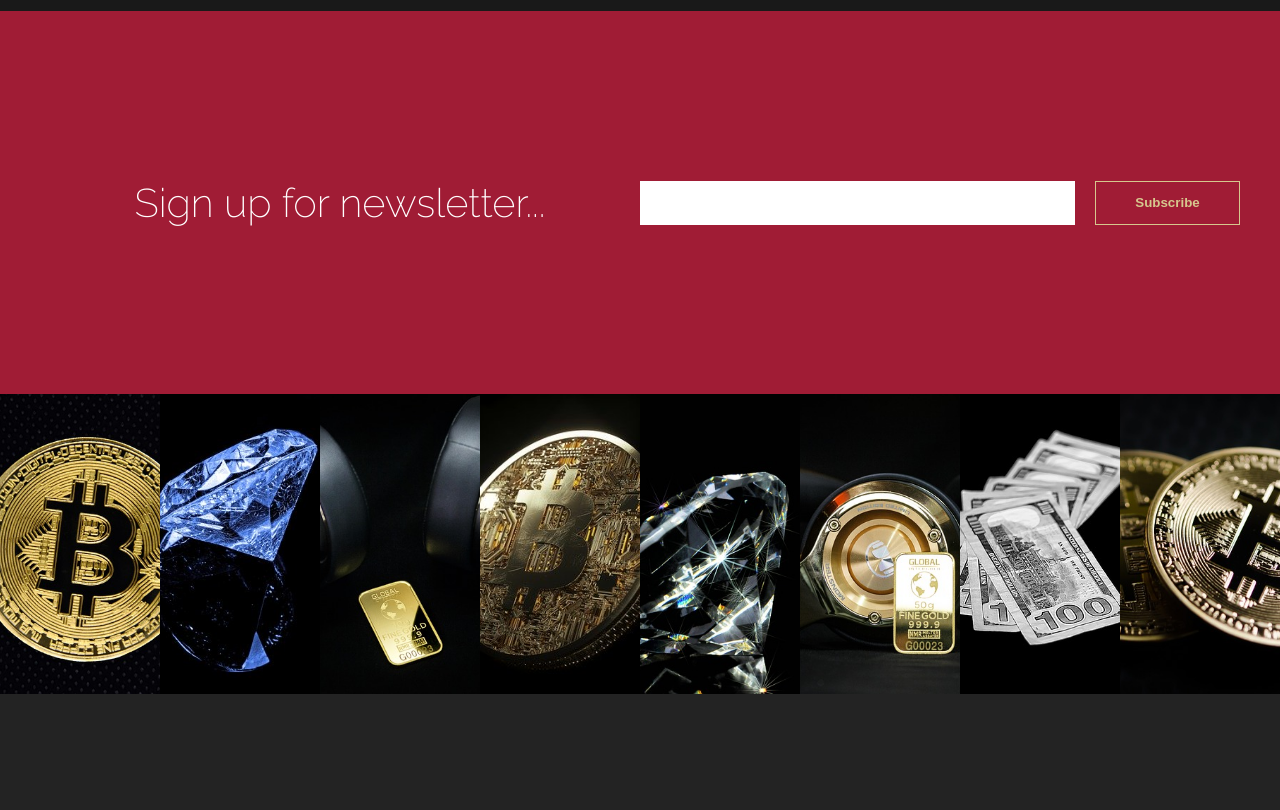
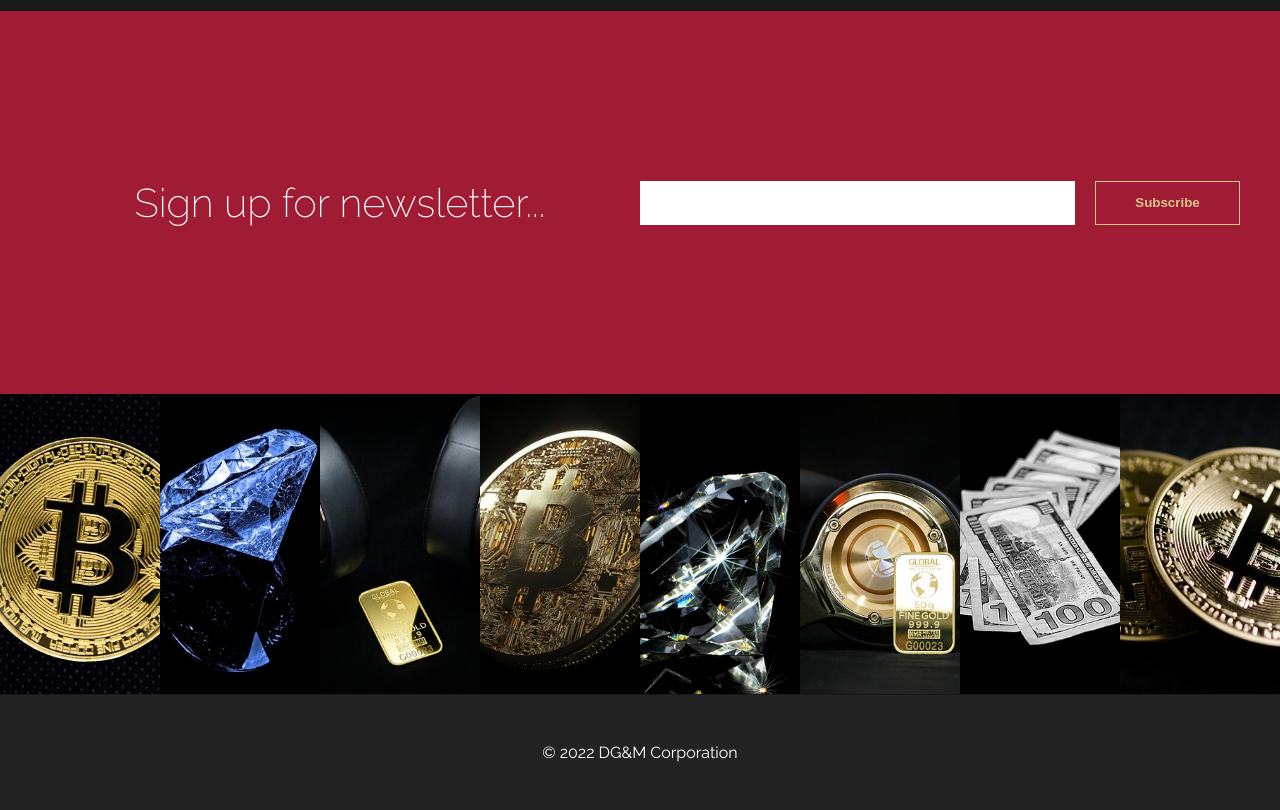
Before and after one commit to Ciupakabra9206/krypto, a website: page index.html in a window 1280 px wide. Shown: the part 3815-4625 px from the top of the page. Before the commit the page ends 4509 px from the top, so only its background shows below. Drawn offline with Linux system fonts and the light colour scheme.

Commit message:
Created footer

```diff
--- a/index.html
+++ b/index.html
@@ -180,7 +180,9 @@
             <img src="img/gallery/8.jpg" alt="gold bitcoin">
         </section>
     </main>
-
+    <footer class="footer">
+        <p class="footer__bottom-text"> &copy; <span class="footer__year"></span> DG&M Corporation</p>
+    </footer>
     <script src="js/main.js"></script>
 </body>
 </html>
--- a/js/main.js
+++ b/js/main.js
@@ -1,5 +1,6 @@
 const navMobile = document.querySelector('.nav-mobile')
 const navBtn = document.querySelector('.hamburger')
+const footerYear = document.querySelector('.footer__year')
 
 const handleNav = () => {
     navBtn.classList.toggle('is-active')
@@ -7,3 +8,10 @@ const handleNav = () => {
 }
 
 navBtn.addEventListener('click', handleNav)
+
+const handleCurrentYear = () => {
+    const year = (new Date).getFullYear();
+    footerYear.innerText = year;
+}
+
+handleCurrentYear();
--- a/sass/main.scss
+++ b/sass/main.scss
@@ -399,6 +399,14 @@ h1.company-name {
     }
 }
 
+//footer
+
+.footer {
+    padding: 3em 1em;
+    border-top: 1px solid $darker;
+    text-align: center;
+}
+
 
 @import './small';
 @import './medium';
```
Also changed, not shown: css/main.css, 1 other file.
